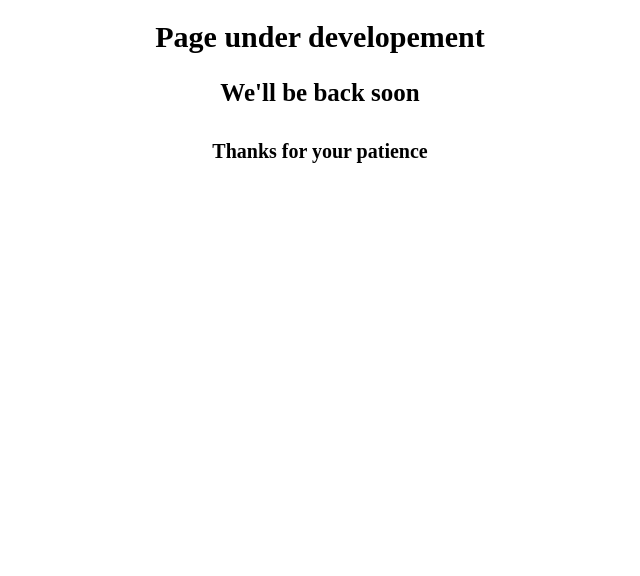
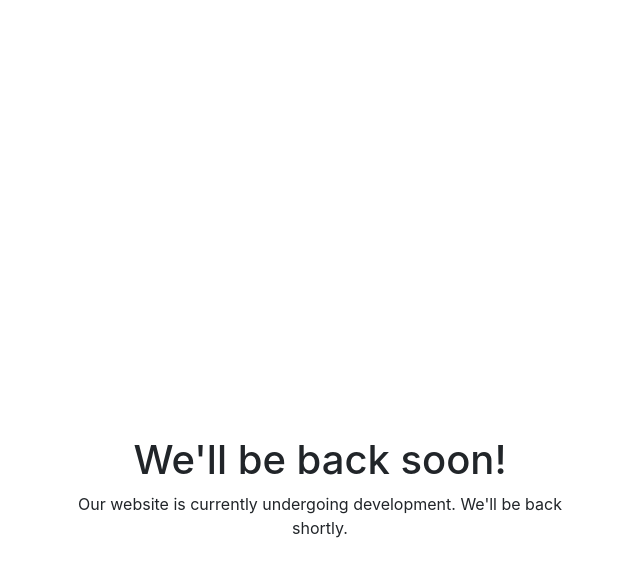
Before and after one commit to sanjaybhide1990/sanjay-static-webpage, a website: page index.html in a window 1280 px wide. Shown: the whole page, without its empty margins (320-960 px from the left). Drawn offline with nearby package versions, Linux system fonts and the light colour scheme.

Commit message:
Changed the text and added bootstrap

```diff
--- a/index.html
+++ b/index.html
@@ -1,13 +1,19 @@
 <!DOCTYPE html>
-<html>
-  <head>
-    <link rel="stylesheet" href="styling.css" />
-  </head>
-  <body>
-    <div>
-      <h1>Page under developement</h1>
-      <h3>We'll be back soon</h3>
-      <h5>Thanks for your patience</h5>
-    </div>
-  </body>
+<html lang="en">
+<head>
+   <meta charset="UTF-8">
+   <meta name="viewport" content="width=device-width, initial-scale=1.0">
+   <title>Coming Soon</title>
+   <link href="https://stackpath.bootstrapcdn.com/bootstrap/4.5.0/css/bootstrap.min.css" rel="stylesheet">
+</head>
+<body>
+   <div class="container p-5 my-5">
+       <div class="row justify-content-center align-items-center" style="height: 100vh;">
+           <div class="col-md-6 text-center">
+               <h1>We'll be back soon!</h1>
+               <p>Our website is currently undergoing development. We'll be back shortly.</p>
+           </div>
+       </div>
+   </div>
+</body>
 </html>
--- /dev/null
+++ b/package.json
@@ -0,0 +1,5 @@
+{
+  "dependencies": {
+    "bootstrap": "^5.3.2"
+  }
+}
```
Also changed, not shown: 1 other file.
